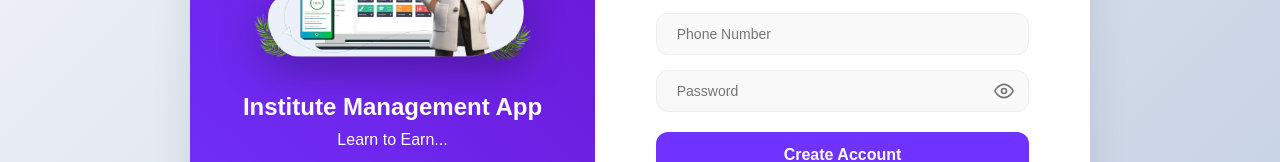
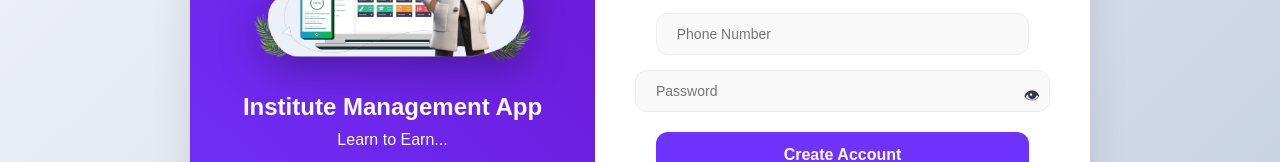
Before and after one commit to maharshi027/institute-management, a React (Vite) app in the folder frontend/: page /signup in a window 1280 px wide. Shown: the part 382-544 px from the top of the page. Built offline with nearby package versions, Linux system fonts and the light colour scheme.

Commit message:
update in login also for password visibility

```diff
--- a/frontend/src/components/login/Login.jsx
+++ b/frontend/src/components/login/Login.jsx
@@ -10,6 +10,7 @@ const Login = () => {
 
   const [email, setEmail] = useState("");
   const [password, setPassword] = useState("");
+  const [showPassword, setShowPassword] = useState(false);
   const [loading, setLoading] = useState(false);
 
   const submitHandler = async (event) => {
@@ -75,13 +76,26 @@ const Login = () => {
                 required
               />
 
+              <div className="password-input-wrapper">
                 <input
                   value={password}
                   onChange={(e) => setPassword(e.target.value)}
-                type="password"
+                  type={showPassword ? "text" : "password"}
                   placeholder="Enter Password"
                   required
                 />
+                <span
+                  onClick={() => setShowPassword(!showPassword)}
+                  style={{
+                    position: "absolute",
+                    right: "10px",
+                    top: "14px",
+                    cursor: "pointer"
+                  }}
+                >
+                  {showPassword ? "🙈" : "👁"}
+                </span>
+              </div>
             </div>
 
             <button className="login-btn" type="submit" disabled={loading}>
--- a/frontend/src/components/login/login.css
+++ b/frontend/src/components/login/login.css
@@ -178,3 +178,15 @@
     padding: 40px 25px;
   }
 }
+
+.password-input-wrapper {
+  position: relative;
+  width: 100%;
+  display: flex;
+  align-items: center;
+}
+
+.password-input-wrapper input {
+  width: 100% !important;
+  padding-right: 40px !important;
+}
--- a/frontend/src/components/signup/Signup.jsx
+++ b/frontend/src/components/signup/Signup.jsx
@@ -5,7 +5,6 @@ import signupImg from "../../assets/inst.webp";
 import { Circles } from "react-loading-icons";
 import { toast } from "react-toastify";
 import { Link, useNavigate } from "react-router-dom";
-import { FiEye, FiEyeOff } from "react-icons/fi";
 const Signup = () => {
   const navigate = useNavigate();
 
@@ -112,13 +111,17 @@ const Signup = () => {
                   title="Password must be at least 8 characters long and contain at least one uppercase letter, one lowercase letter, one number, and one special character"
                   required
                 />
-                <button
-                  type="button"
-                  className="password-toggle-btn"
+                <span
                   onClick={() => setShowPassword(!showPassword)}
+                  style={{
+                    position: "absolute",
+                    right: "10px",
+                    top: "14px",
+                    cursor: "pointer"
+                  }}
                 >
-                  {showPassword ? <FiEyeOff size={20} /> : <FiEye size={20} />}
-                </button>
+                  {showPassword ? "🙈" : "👁"}
+                </span>
               </div>
             </div>
 
```
Lines whose indentation alone changed are shown as unchanged.
